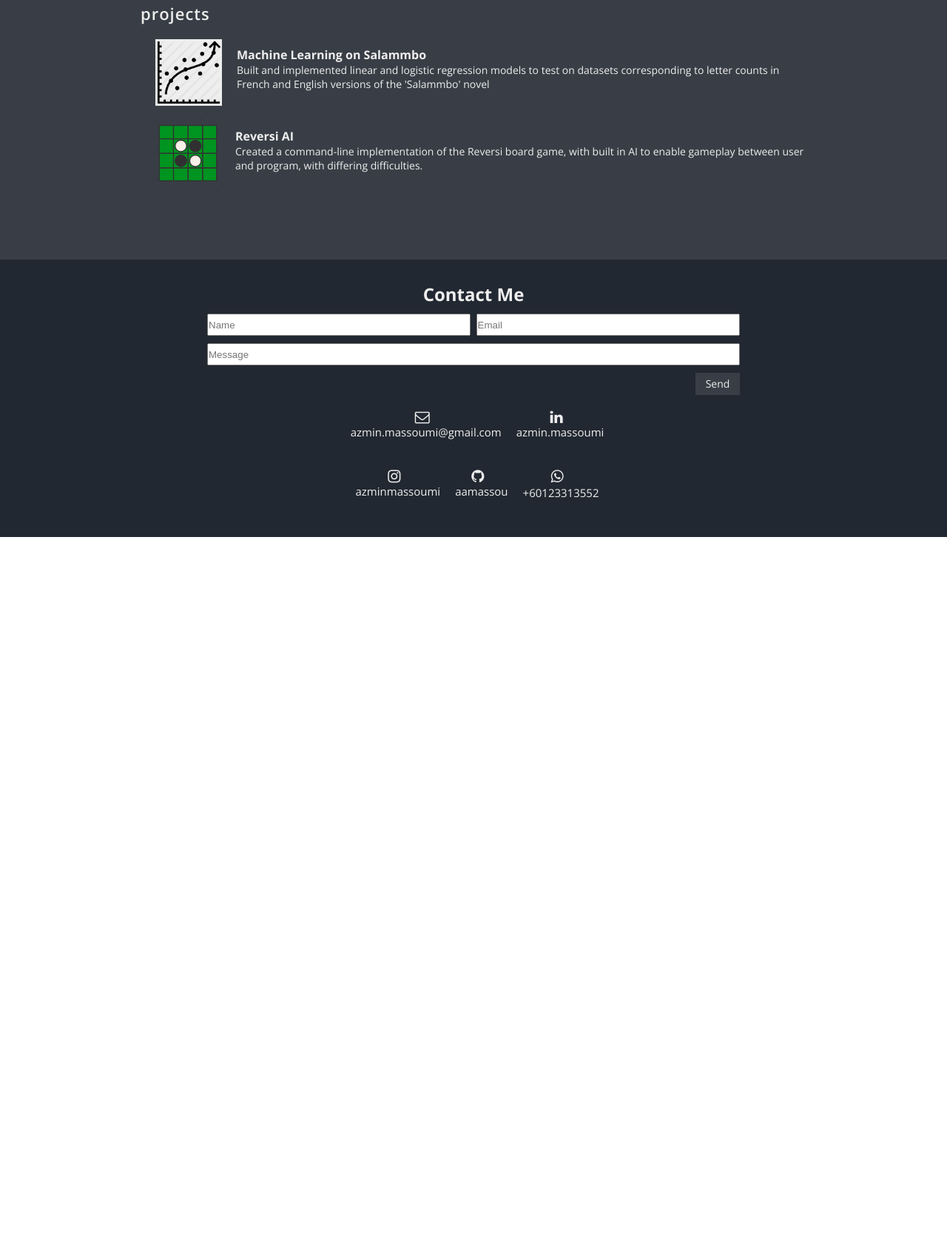
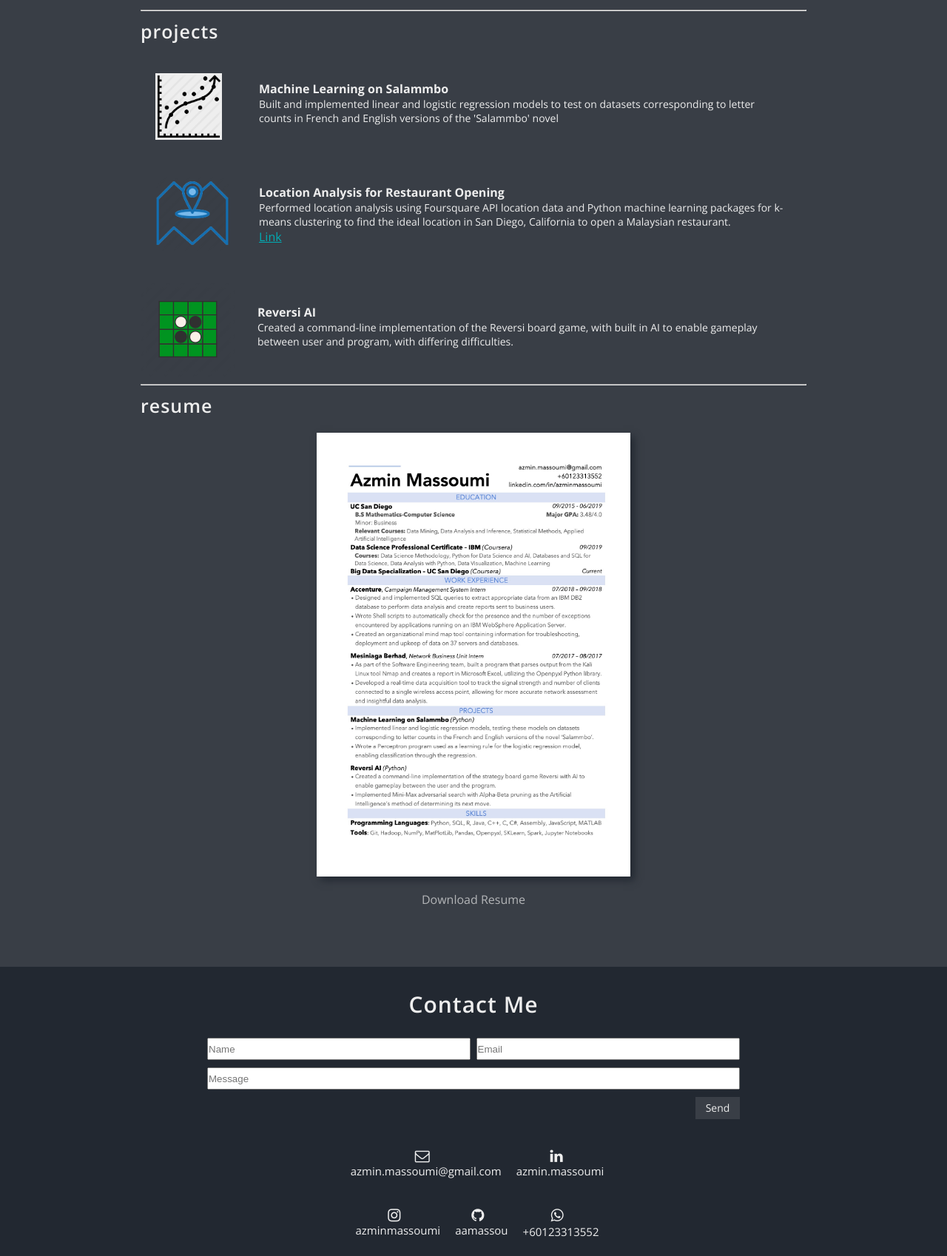
Before and after one commit to aamassou/personal-portfolio, a plain HTML site: page azmin.html in a window 1280 px wide. Shown: the part 1122-2820 px from the top of the page at 74% size. Before the commit the page ends 1848 px from the top, so only its background shows below. Drawn offline with nearby package versions, Linux system fonts and the light colour scheme.

Commit message:
added resume

```diff
--- a/azmin.html
+++ b/azmin.html
@@ -112,7 +112,7 @@
 
             <div id="work">
                 <section id="work-section">
-                    <h2>Work</h2>
+                    <h1>Work</h1>
                     <h3>experience</h3>
                     <div id="experience">
 
@@ -148,6 +148,16 @@
                         </div>
                         <div class="project-item">
                             <div class="project-image">
+                                <img src="images/location.png" alt="location" id="location">
+                            </div>
+                            <div class="project-text" id="reversi-text">
+                                <h4>Location Analysis for Restaurant Opening</h4>
+                                <p>Performed location analysis using Foursquare API location data and Python machine learning packages for k-means clustering to find the ideal location in San Diego, California to open a Malaysian restaurant.</p>
+                                <p><a href="https://github.com/aamassou/ibm-capstone">Link</a></p>
+                            </div>
+                        </div>
+                        <div class="project-item">
+                            <div class="project-image">
                                 <img src="images/reversi.png" alt="reversi" id="reversi">
                             </div>
                             <div class="project-text" id="reversi-text">
@@ -156,12 +166,21 @@
                             </div>
                         </div>
                     </div>
+
+                    <hr id="work-hr">
+
+                    <h3>resume</h3>
+                    <div id="resume">
+                        <a href="pdf/Resume_AzminMassoumi.pdf"><img src="images/Resume_AzminMassoumi.jpg" alt="resume"></a>
+
+                        <a href="pdf/Resume_AzminMassoumi.pdf"><p>Download Resume</p></a>
+                    </div>
                 </section>
             </div>
 
             <div id="contact">
                 <section id="contact-section">
-                    <h2>Contact Me</h2>
+                    <h1>Contact Me</h1>
 
                     <div id="contact-form">
                         <div id="name-email">
--- a/css/style.css
+++ b/css/style.css
@@ -312,7 +312,7 @@ div#work {
     padding: 80px 0;
 }
 
-section#work-section h2 {
+section#work-section h1, section#contact-section h1 {
     text-align: center;
     font-size: 30px;
     font-weight: 600;
@@ -322,7 +322,7 @@ section#work-section h2 {
 
 section#work-section h3 {
     font-weight: 600;
-    font-size: 22px;
+    font-size: 25px;
     letter-spacing: 1px;
 }
 
@@ -334,11 +334,11 @@ section#work-section h3 {
 
 .experience-item {
     width: 30%;
-    margin: 10px 0;
+    margin: 20px 0;
 }
 
 .experience-item h5 {
-    font-size: 18px;
+    font-size: 16px;
     font-weight: normal;
 }
 
@@ -357,15 +357,18 @@ hr {
 
 .project-item {
     display: flex;
+    margin-top: 20px;
 }
 
 .project-image {
     text-align: center;
+    width: 130px;
 }
 
 .project-image img {
     width: 128px;
     height: 128px;
+    text-align: center;
 }
 
 img#salammbo {
@@ -376,13 +379,49 @@ img#salammbo {
     margin-bottom: 0;
 }
 
+img#location {
+    margin: 20px;
+    width: 100px;
+    height: 100px;
+}
+
 .project-text {
-    padding-top: 30px;
+    padding: 30px;
 }
 
 .project-text p {
     font-weight: lighter;
     font-size: 14px;
+}
+
+.project-text a {
+    color: #00adb5;
+    font-size: 16px;
+}
+
+#resume {
+    text-align: center;
+}
+
+#resume img {
+    /* width: 70%; */
+    height: 600px;
+    /* width: auto; */
+    margin: 20px 0;
+    box-shadow: 5px 5px 10px #222831;
+}
+
+#resume a {
+    color: #eeeeeeac;
+    text-decoration: none;
+}
+
+#resume p {
+    transition: all 0.5s;
+}
+
+#resume p:hover {
+    transform: scale(0.9);
 }
 
 #contact {
@@ -400,6 +439,7 @@ section#contact-section {
 #contact-form {
     width: 80%;
     margin: auto;
+    margin-bottom: 20px;
 }
 
 #contact-form input{
@@ -509,13 +549,12 @@ section#contact-section {
     }
 
     .sub-menu ul {
-        /* width: 100%; */
-        /* margin: 0 1em; */
         margin: auto;
         text-align: center;
-        /* left: 50%;
-        margin-left: -160px;
-        width: auto; */
+    }
+
+    .sub-menu ul li {
+        max-width: 100%;
     }
 
     #interests ul {
@@ -524,6 +563,8 @@ section#contact-section {
 
     nav ul li {
         font-size: 12px;
+        max-width: 30%;
+        text-align: center;
     }
 
     .slider-item {
@@ -532,6 +573,10 @@ section#contact-section {
 
     .slider-item h4{
         font-size: 12px;
+    }
+
+    div#work {
+        padding: 50px 0;
     }
 
     #experience {
@@ -557,6 +602,11 @@ section#contact-section {
         padding-top: 0;
     }
 
+    #resume img {
+        width: 90%;
+        height: auto;
+    }
+
     #name-email {
         flex-direction: column;
     }
```
Also changed, not shown: images/location.png (added).
